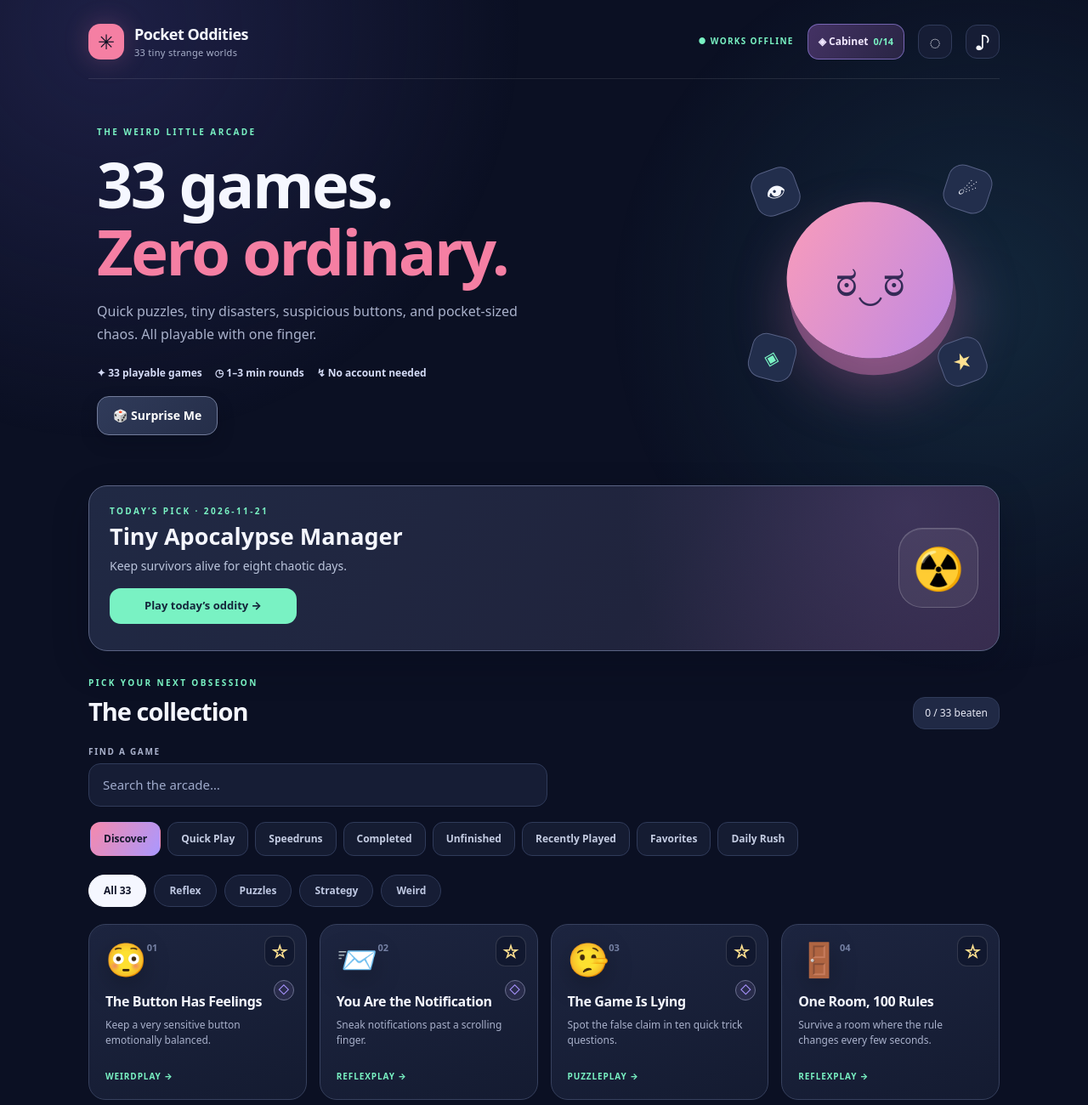
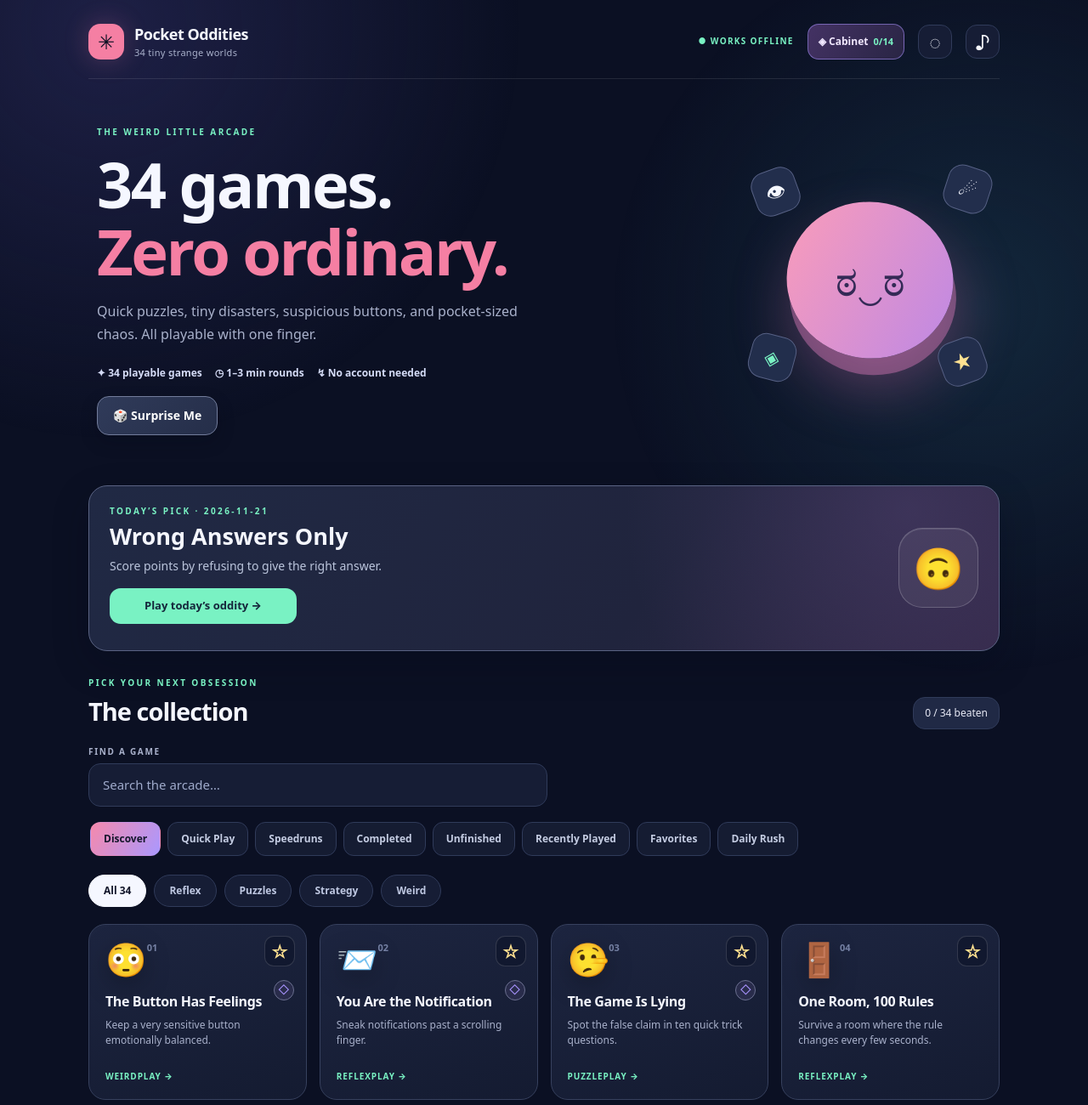
Before and after one commit to aksharghatole/pocket-oddities, a website: page index.html in a window 1280 px wide. Shown: the top 1300 px of the page at 85% size. Drawn offline with Linux system fonts and the light colour scheme.

Commit message:
Wire Ferry Fiasco and offline assets: index.html

```diff
--- a/index.html
+++ b/index.html
@@ -11,29 +11,29 @@
   <link rel="manifest" href="./manifest.webmanifest">
   <link rel="icon" type="image/svg+xml" href="./assets/icon.svg">
   <link rel="apple-touch-icon" href="./assets/icon-180.png">
-  <title>Pocket Oddities · 33 Mini-Games</title>
+  <title>Pocket Oddities · 34 Mini-Games</title>
 </head>
 <body>
   <div class="backdrop" aria-hidden="true"></div>
   <div id="app">
     <header class="topbar">
-      <div class="brand"><span class="brand-glyph" aria-hidden="true">✳</span><div><strong>Pocket Oddities</strong><small id="game-count-tagline">33 tiny strange worlds</small></div></div>
+      <div class="brand"><span class="brand-glyph" aria-hidden="true">✳</span><div><strong>Pocket Oddities</strong><small id="game-count-tagline">34 tiny strange worlds</small></div></div>
       <div class="top-actions"><span class="offline-pill">● WORKS OFFLINE</span><button id="cabinet-trigger" class="cabinet-trigger" type="button" aria-haspopup="dialog" aria-controls="cabinet-dialog">◈ Cabinet <span id="cabinet-count">0/14</span></button><button id="install-app" class="install-btn" type="button" hidden>Install</button><button id="haptic-toggle" class="icon-btn" aria-label="Toggle vibration" title="Toggle vibration" aria-pressed="false">◌</button><button id="sound-toggle" class="icon-btn" aria-label="Toggle sound" title="Toggle sound">♫</button></div>
     </header>
     <main>
       <section id="home-screen" class="home-screen">
         <div class="hero">
-          <div class="hero-copy"><span class="eyebrow">THE WEIRD LITTLE ARCADE</span><h1><span id="hero-count">33</span> games.<br><em>Zero ordinary.</em></h1><p>Quick puzzles, tiny disasters, suspicious buttons, and pocket-sized chaos. All playable with one finger.</p><div class="hero-meta"><span id="hero-game-count">✦ 33 playable games</span><span>◷ 1–3 min rounds</span><span>↯ No account needed</span></div><div class="hero-actions"><button id="surprise-me" class="surprise-btn" type="button">🎲 Surprise Me</button></div></div>
+          <div class="hero-copy"><span class="eyebrow">THE WEIRD LITTLE ARCADE</span><h1><span id="hero-count">34</span> games.<br><em>Zero ordinary.</em></h1><p>Quick puzzles, tiny disasters, suspicious buttons, and pocket-sized chaos. All playable with one finger.</p><div class="hero-meta"><span id="hero-game-count">✦ 34 playable games</span><span>◷ 1–3 min rounds</span><span>↯ No account needed</span></div><div class="hero-actions"><button id="surprise-me" class="surprise-btn" type="button">🎲 Surprise Me</button></div></div>
           <div class="hero-art" aria-hidden="true"><span class="orbit orbit-a">👁</span><span class="orbit orbit-b">☄</span><div class="planet"><span>ಠ‿ಠ</span></div><span class="orbit orbit-c">★</span><span class="orbit orbit-d">◈</span></div>
         </div>
         <section id="game-of-day" class="game-of-day" aria-labelledby="game-of-day-title">
           <div class="game-of-day-copy"><span class="eyebrow" id="game-of-day-label">TODAY’S PICK</span><h2 id="game-of-day-title"></h2><p id="game-of-day-description"></p><button id="game-of-day-play" class="primary-btn" type="button">Play today’s oddity →</button></div>
           <div id="game-of-day-art" class="game-of-day-art" aria-hidden="true">✦</div>
         </section>
-        <div class="section-heading"><div><span class="eyebrow">PICK YOUR NEXT OBSESSION</span><h2>The collection</h2></div><div class="completion" id="completion">0 / 33 beaten</div></div>
+        <div class="section-heading"><div><span class="eyebrow">PICK YOUR NEXT OBSESSION</span><h2>The collection</h2></div><div class="completion" id="completion">0 / 34 beaten</div></div>
         <label class="search-label" for="game-search">FIND A GAME</label><input id="game-search" class="game-search" type="search" placeholder="Search the arcade…" autocomplete="off" aria-label="Search games">
         <nav class="collection-tabs" id="collection-tabs" role="tablist" aria-label="Arcade collections"><button class="collection-tab active" type="button" role="tab" aria-selected="true" data-view="discover">Discover</button><button class="collection-tab" type="button" role="tab" aria-selected="false" data-view="quick">Quick Play</button><button class="collection-tab" type="button" role="tab" aria-selected="false" data-view="speedrun">Speedruns</button><button class="collection-tab" type="button" role="tab" aria-selected="false" data-view="completed">Completed</button><button class="collection-tab" type="button" role="tab" aria-selected="false" data-view="unfinished">Unfinished</button><button class="collection-tab" type="button" role="tab" aria-selected="false" data-view="recent">Recently Played</button><button class="collection-tab" type="button" role="tab" aria-selected="false" data-view="favorites">Favorites</button><button class="collection-tab" type="button" role="tab" aria-selected="false" data-view="daily">Daily Rush</button></nav>
-        <div class="filter-row" id="filter-row" role="group" aria-label="Filter games"><button class="filter active" data-filter="all" id="all-filter">All 33</button><button class="filter" data-filter="reflex">Reflex</button><button class="filter" data-filter="puzzle">Puzzles</button><button class="filter" data-filter="strategy">Strategy</button><button class="filter" data-filter="weird">Weird</button></div>
+        <div class="filter-row" id="filter-row" role="group" aria-label="Filter games"><button class="filter active" data-filter="all" id="all-filter">All 34</button><button class="filter" data-filter="reflex">Reflex</button><button class="filter" data-filter="puzzle">Puzzles</button><button class="filter" data-filter="strategy">Strategy</button><button class="filter" data-filter="weird">Weird</button></div>
         <div id="game-grid" class="game-grid"></div>
         <footer>Made for small screens, short breaks, and curious fingers. ♡ <a href="https://github.com/aksharghatole/pocket-oddities/issues/new/choose" target="_blank" rel="noopener noreferrer">Suggest a game or report a bug</a></footer>
       </section>
@@ -101,6 +101,7 @@
   <script src="./game-packs/potion-scale.js" defer></script>
   <script src="./game-packs/pocket-elevator.js" defer></script>
   <script src="./game-packs/star-cartographer.js" defer></script>
+  <script src="./game-packs/ferry-fiasco.js" defer></script>
   <script src="./achievements.js" defer></script>
 </body>
 </html>
```
